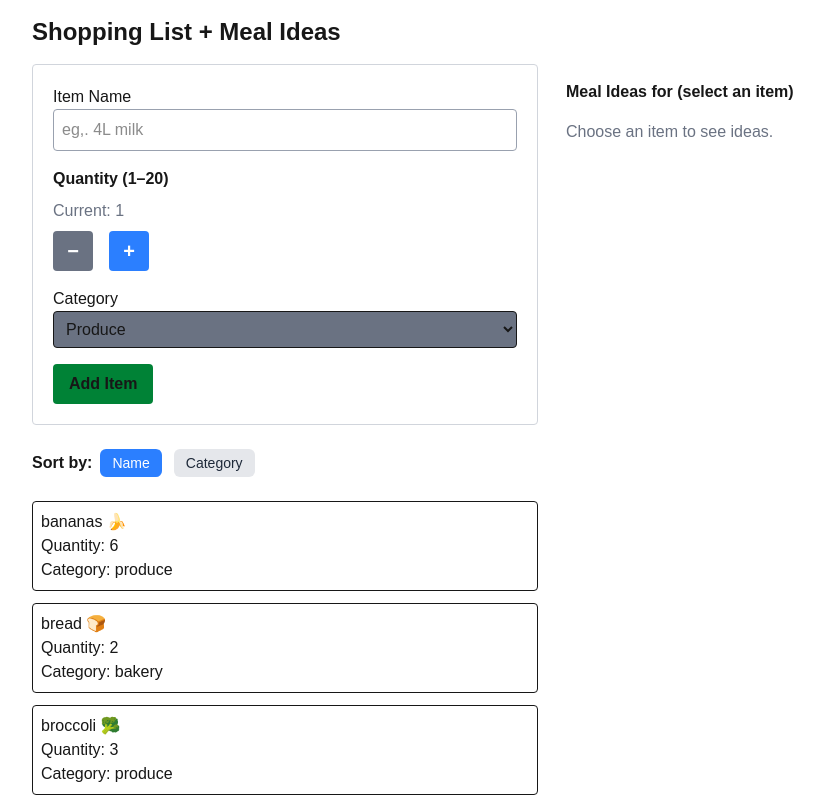
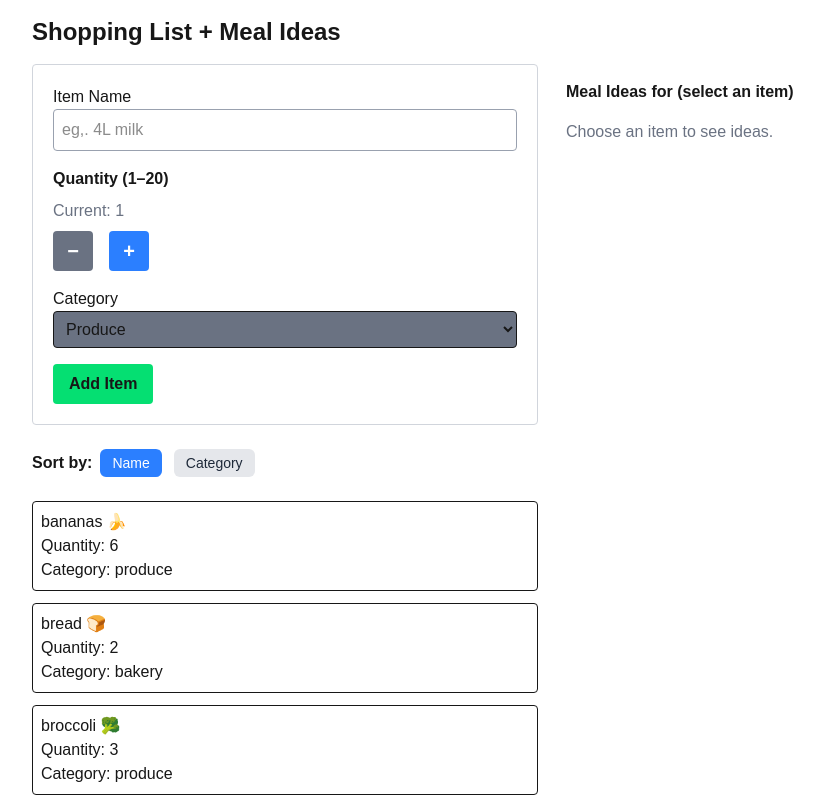
Before and after one commit to SeksanW/cprg306-assignments, a Next.js app: page /week-8 in a window 1280 px wide. Shown: the top 800 px of the page, without its empty margins (96-920 px from the left). Built offline with nearby package versions, Linux system fonts and the light colour scheme.

Commit message:
Update new-item.js

```diff
--- a/app/week-8/new-item.js
+++ b/app/week-8/new-item.js
@@ -95,7 +95,7 @@ return (
 
     <button
         type="submit"
-        className="p-4 bg-green-700 hover:bg-green-900 font-bold py-2 rounded transition"
+        className="p-4 bg-green-400 hover:bg-green-700 font-bold py-2 rounded transition"
         >Add Item
     </button>
 
```
